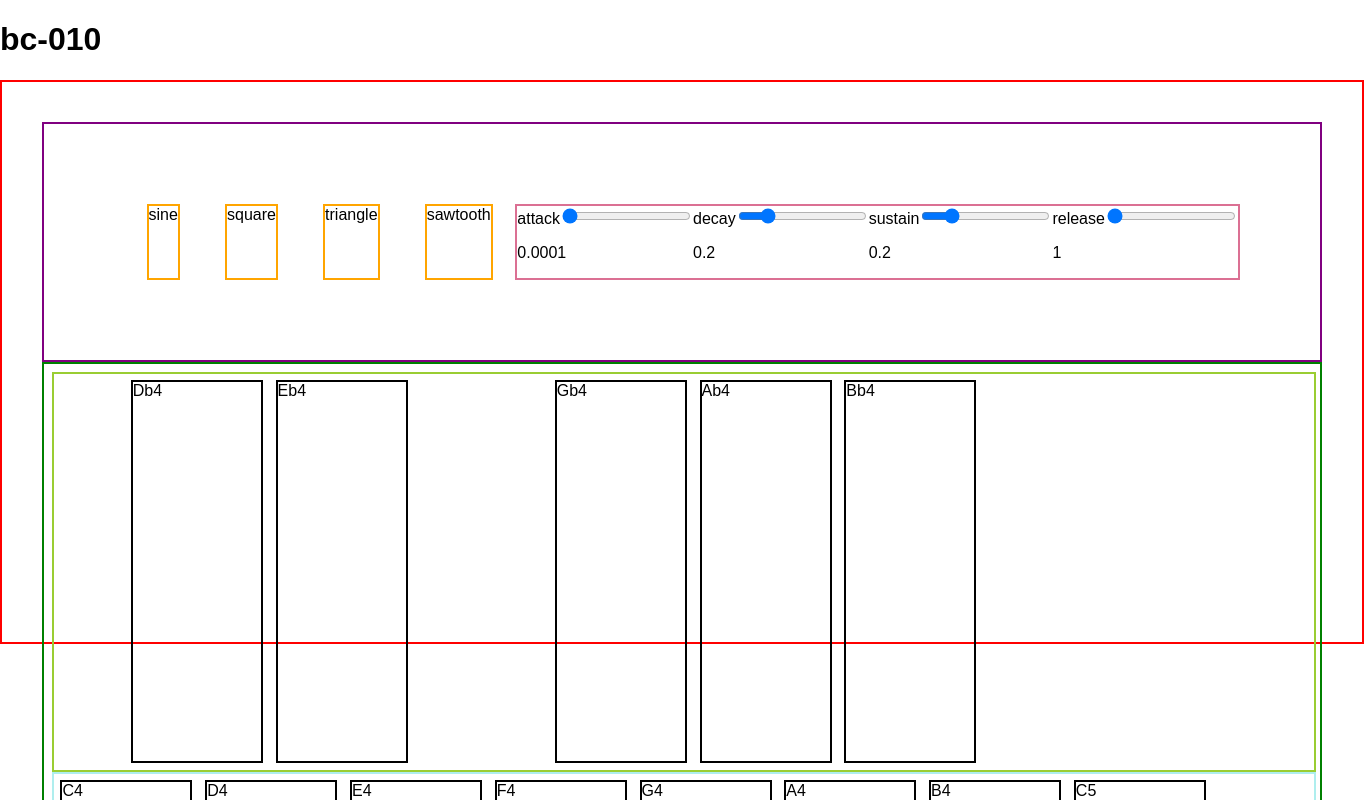
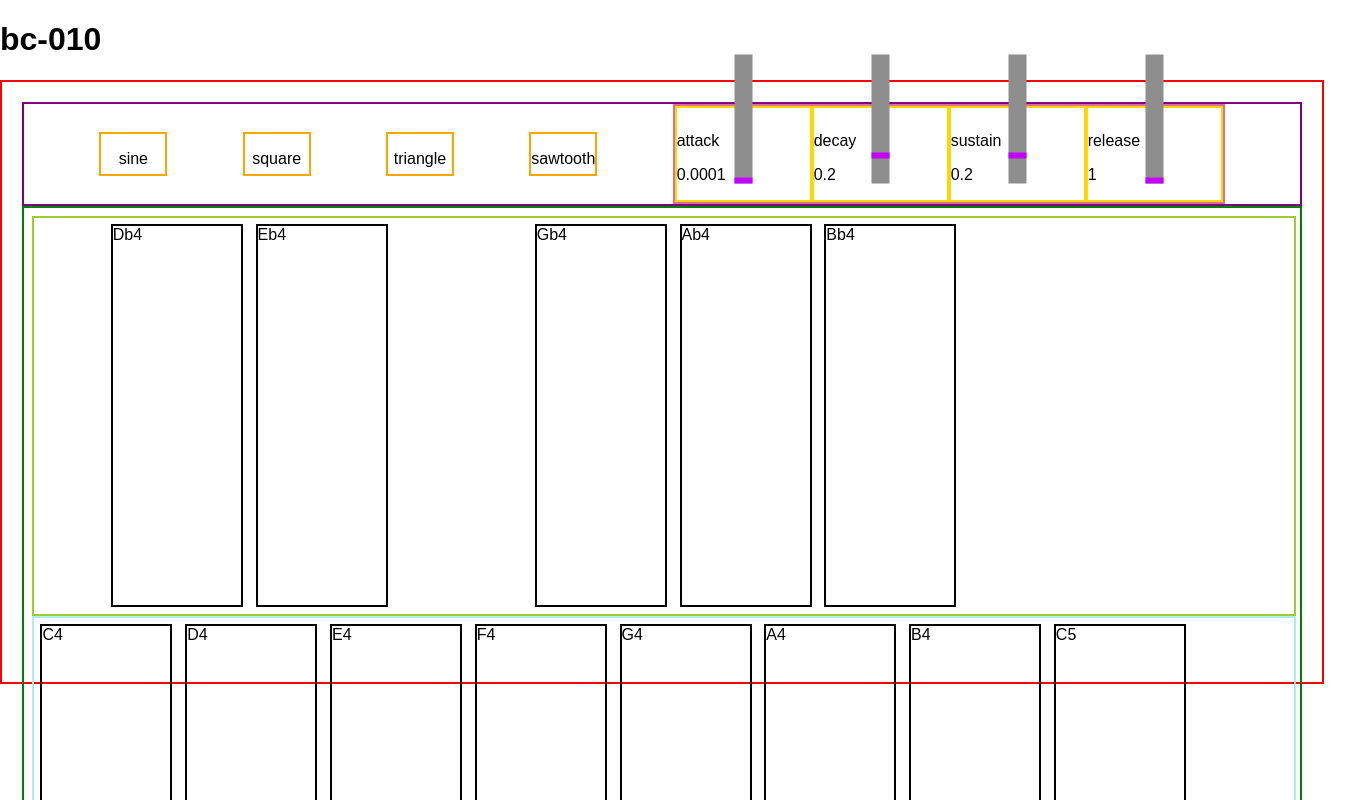
Before and after one commit to bcimbali/bc-010, a React (Create React App) app: page / in a window 1280 px wide. Shown: the top 800 px of the page, 1364 px wide, since content can reach past the window. Built offline with nearby package versions, Linux system fonts and the light colour scheme.

Commit message:
sliders vertical and start of control panel layout

```diff
--- a/src/App.css
+++ b/src/App.css
@@ -1,24 +1,44 @@
 body {
+  box-sizing:border-box;
   width: 100%;
 }
 
-/*-------------------------
+/*---------------------------------------------------------------------------------------------------
 *
-* Control Panel Section
+*                                         OUTER CASING SECTION
 *
-*--------------------------*/
+*----------------------------------------------------------------------------------------------------*/
+
+.outerCasing {
+  border: 2px solid red;
+  display: flex;
+  flex-direction: column;
+  height: 70vh;
+  padding: 2.5vh;
+  min-width: 100%;
+}
+
+/*---------------------------------------------------------------------------------------------------
+*
+*                                         CONTROL PANEL SECTION
+*
+*----------------------------------------------------------------------------------------------------*/
 
 .controlPanel {
     border: 2px solid purple;
     display: flex;
-    padding: 10vh;
+    height: 100vh;
+    justify-content: space-evenly;
 }
 
+/********************************* Button Section ************************************/
 .btn-toggle {
+  align-self: center;
   border: 2px solid orange;
-  margin: 0 auto;
-  padding: auto;
-  vertical-align: text-top;
+  height: 5vh;
+  text-align: center;
+  vertical-align: middle;
+  width: 5vw;
 }
 
 .btn-toggle:hover {
@@ -27,49 +47,93 @@ body {
   cursor: pointer;
 }
 
-.envelopeSlider {
-  align-self: flex-start;
+.vertical-middle {
+  vertical-align: middle;
 }
 
+/**************************** Enveloper Slider Section *******************************/
+
+/* Slider bank to hold all the sliders */
 .slider-bank {
   border: 2px solid palevioletred;
   display: flex;
+  height: auto;
 }
 
-/*-------------------------
-*
-* Keyboard Section
-*
-*--------------------------*/
+.envelopeSlider {
+  /* align-self: flex-end; */
+  border: 2px solid gold;
+  display: flex;
+  /* height: auto; */
+  flex-direction: column;
+  justify-content: flex-end;
+}
 
-.black-keys {
-  border: 2px solid yellowgreen;
-  display: flex;
-  height: 100vh;
+.slider-container {
   width: 100%;
 }
 
-.key-black {
-  margin: 0.5vw;
+/* Actual slider */
+.html-slider {
+  -webkit-transform:rotate(270deg);
+  -moz-transform:rotate(270deg);
+  -o-transform:rotate(270deg);
+  -ms-transform:rotate(270deg);
+  transform:rotate(270deg);
+  -webkit-appearance: none;  /* Override default CSS styles */
+  appearance: none;
+  width: auto;
+  height: auto; /* Specified height */
+  background: #8f8e8e; /* Grey background */
+  outline: none; /* Remove outline */
 }
 
-.key-white {
-  margin: 0.5vw;
+/* Thumb slider styling for Chrome, Opera, Safari & Edge */
+.html-slider::-webkit-slider-thumb {
+  -webkit-appearance: none; /* Override default look */
+  appearance: none;
+  width: 0.5vw; /* Set a specific slider handle width */
+  height: 2.25vh; /* Slider handle height */
+  background: #c300ff; /* Green background */
+  cursor: pointer; /* Cursor on hover */
 }
 
-.m-left {
-  margin-left: 6vw;
+.html-slider:hover::-webkit-slider-thumb {
+  background: #fbff00;
 }
 
-.m-left-3 {
-  margin-left: 11vw;
+.html-slider:active::-webkit-slider-thumb {
+  background: #02e40e;
 }
 
-.white-keys {
-  border: 2px solid paleturquoise;
+/* Thumb slider styling for Firefox */
+.html-slider::-moz-range-thumb {
+  width: 0.5vw; /* Set a specific slider handle width */
+  height: 2.25vh; /* Slider handle height */
+  background: #c300ff; /* Green background */
+  cursor: pointer; /* Cursor on hover */
+}
+
+.html-slider:hover::-webkit-slider-thumb {
+  background: #fbff00;
+}
+
+.html-slider:active::-moz-range-thumb {
+  background: #02e40e;
+}
+
+/*---------------------------------------------------------------------------------------------------
+*
+*                                         KEYBOARD SECTION
+*
+*----------------------------------------------------------------------------------------------------*/
+
+.keyboard {
+  border: 2px solid green;
   display: flex;
+  flex-direction: column;
   height: 100vh;
-  width: 100%;
+  padding: 1vh;
 }
 
 .key {
@@ -82,30 +146,39 @@ body {
   cursor: pointer;
 }
 
-.keyboard {
-  border: 2px solid green;
-  display: flex;
-  flex-direction: column;
-  height: 100vh;
-  padding: 1vh;
-}
-
-/* Keyboard press piano note color change */
+/* Changes color for keyboard letter press */
 .keyboard-click {
   background-color: lightskyblue;
 }
 
-/*-------------------------
-*
-* Outer Casing Section section
-*
-*--------------------------*/
+/********************************* Black Keys ************************************/
+.black-keys {
+  border: 2px solid yellowgreen;
+  display: flex;
+  height: 100vh;
+  width: 100%;
+}
 
-.outerCasing {
-  border: 2px solid red;
+.key-black {
+  margin: 0.5vw;
+}
+
+.m-left {
+  margin-left: 6vw;
+}
+
+.m-left-3 {
+  margin-left: 11vw;
+}
+
+/********************************* White Keys ************************************/
+.white-keys {
+  border: 2px solid paleturquoise;
   display: flex;
-  flex-direction: column;
-  height: 60vh;
-  padding: 5vh;
-  min-width: 100%;
+  height: 100vh;
+  width: 100%;
 }
+
+.key-white {
+  margin: 0.5vw;
+}
--- a/src/components/EnvelopeSlider/EnvelopeSlider.jsx
+++ b/src/components/EnvelopeSlider/EnvelopeSlider.jsx
@@ -30,9 +30,10 @@ class EnvelopeSlider extends Component {
   render() {
     return(
       <div className="envelopeSlider">
-        <label htmlFor={this.props.adsr}>{this.props.adsr}</label>
+        <div className="slider-container">
           <input
             adsr={this.props.type}
+            className="html-slider"
             type="range"
             min={this.props.min}
             max={this.props.max}
@@ -40,6 +41,8 @@ class EnvelopeSlider extends Component {
             step={this.props.step}
             value={this.props.value}
           />
+        </div>
+        <label htmlFor={this.props.adsr}>{this.props.adsr}</label>
         <p>{this.props.value}</p>
       </div>
     );
--- a/src/components/OscillatorBtn/OscillatorBtn.jsx
+++ b/src/components/OscillatorBtn/OscillatorBtn.jsx
@@ -6,7 +6,9 @@ function OscillatorBtn(props) {
         className="btn-toggle"
         onClick={() => props.toggleOscillator(props.type)}
       >
-        {props.type}
+        <p className="vertical-middle">
+          {props.type}
+        </p>
       </div>
   );
 };
```
Lines whose indentation alone changed are shown as unchanged.
